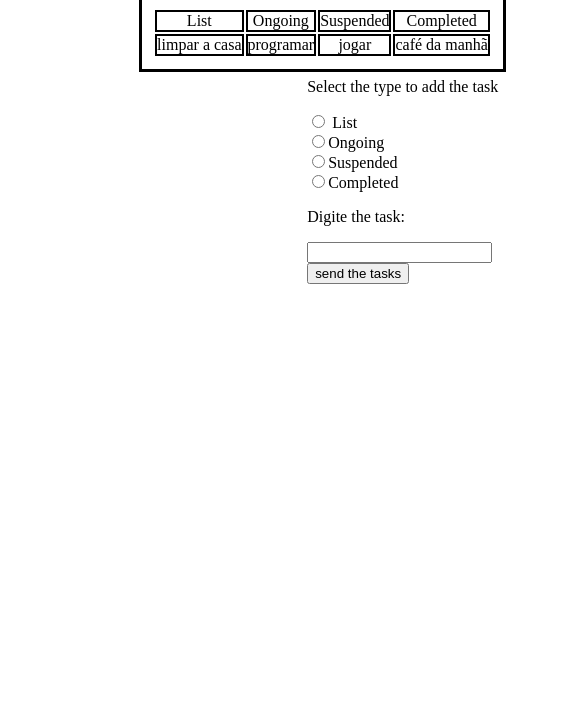
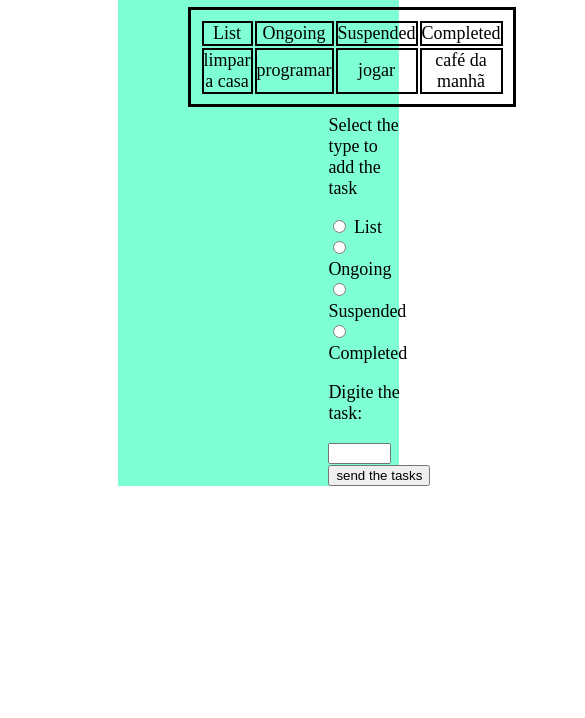
Before and after one commit to PedroHenriqueDutra/organizador_de_tarefas, a plain HTML site: page Tasks_Manager.html in a window 390 px wide. Shown: the part 126-844 px from the top of the page, 585 px wide, since content can reach past the window. Drawn offline with Linux system fonts and the light colour scheme.

Commit message:
Update style.css
Adding responsiveness to the page

```diff
--- a/style.css
+++ b/style.css
@@ -1,3 +1,15 @@
+#body1{
+    background-color: black;
+}
+#page{
+    background-color: aquamarine;
+    position: relative;
+    left: 110px;
+    padding-right: 0%;
+    font-size: large;
+    max-width: 75%;
+
+}
 #dropdown{
     position: relative;
     display: inline-block;
@@ -18,7 +30,8 @@ table{
     text-align: center;
     padding: 3%;
     position: relative;
-    left: 35%;
+    left: 25%;
+    max-width: 45%;
     border: 3px;
     border-style: solid;
     color: black;
@@ -42,5 +55,9 @@ td{
 }
 #form{
     position: relative;
-    left: 80%;
+    left: 75%;
+    padding-right: 74%;
 }
+#new_task{
+    max-width: 75%;
+}
```
